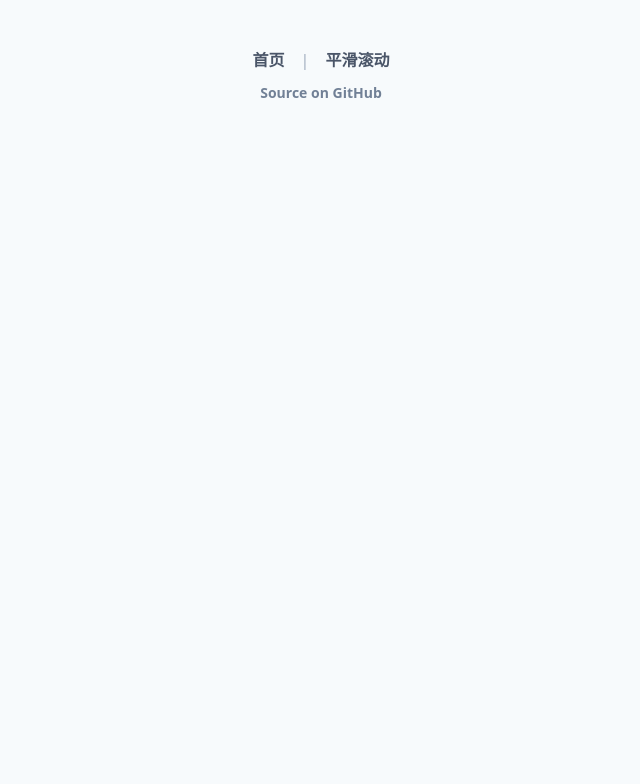
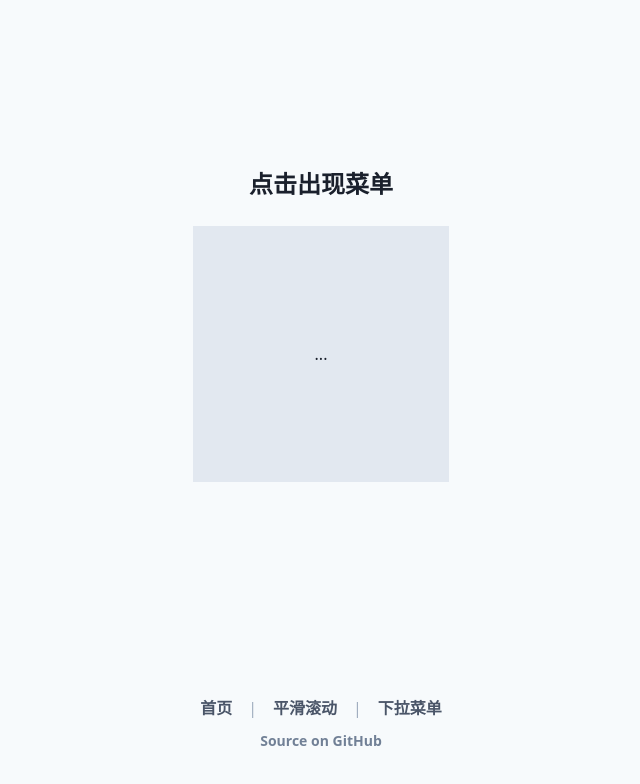
Before and after one commit to curder/practical-vue-component-src, a Vue app: page /context-menus in a window 1280 px wide. Shown: the top 784 px of the page, without its empty margins (319-959 px from the left). Built offline with nearby package versions, Linux system fonts and the light colour scheme.

Commit message:
点击菜单

```diff
--- a/src/App.vue
+++ b/src/App.vue
@@ -6,6 +6,8 @@
         <router-link class="font-semibold text-gray-700 hover:underline" to="/">首页</router-link>
         <span class="mx-4 text-gray-500">|</span>
         <router-link class="font-semibold text-gray-700 hover:underline" to="/smooth-scrolling">平滑滚动</router-link>
+        <span class="mx-4 text-gray-500">|</span>
+        <router-link class="font-semibold text-gray-700 hover:underline" to="/context-menus">下拉菜单</router-link>
       </div>
       <div class="mt-2">
         <a
--- /dev/null
+++ b/src/components/Dropdown.vue
@@ -0,0 +1,53 @@
+<template>
+  <div class="dropdown-list">
+    <div class="dropdown-trigger" aria-haspopup="true" :aria-expanded="open" @click="open = !open">
+      <slot name="trigger"></slot>
+    </div>
+
+    <transition name="pop-out-quick">
+      <ul
+        v-show="open"
+        class="dropdown-menu py-2 absolute bg-gray-900 rounded text-white text-xs shadow z-10"
+      >
+        <slot></slot>
+      </ul>
+    </transition>
+  </div>
+</template>
+<script>
+export default {
+  data() {
+    return {
+      open: false
+    };
+  },
+
+  watch: {
+    open(open) {
+      if (open) {
+        document.addEventListener("click", this.closeIfClickOutside);
+      }
+    }
+  },
+
+  methods: {
+    closeIfClickOutside(event) {
+      if (!event.target.closest(".dropdown-list")) {
+        this.open = false;
+      }
+    }
+  }
+};
+</script>
+<style>
+.pop-out-quick-enter-active,
+.pop-out-quick-leave-active {
+  transition: all 0.5s;
+}
+
+.pop-out-quick-enter,
+.pop-out-quick-leave-to {
+  opacity: 0;
+  transition: translateY(-7px);
+}
+</style>
--- a/src/router.js
+++ b/src/router.js
@@ -2,6 +2,7 @@ import Vue from "vue";
 import Router from "vue-router";
 import Home from "./views/Home.vue";
 import SmoothScrolling from "./views/SmoothScrolling.vue";
+import ContextMenus from "./views/ContextMenus.vue";
 
 Vue.use(Router);
 
@@ -18,6 +19,11 @@ export default new Router({
       path: "/smooth-scrolling",
       name: "smooth-scrolling",
       component: SmoothScrolling
+    },
+    {
+      path: "/context-menus",
+      name: "context-menus",
+      component: ContextMenus
     }
   ]
 });
--- /dev/null
+++ b/src/views/ContextMenus.vue
@@ -0,0 +1,29 @@
+<template>
+  <div class="flex items-center justify-center">
+    <div class="text-center">
+      <h2 class="text-2xl font-semibold mb-6">点击出现菜单</h2>
+      <div class="w-64 h-64 bg-gray-300 flex justify-center items-center">
+        <dropdown>
+          <template v-slot:trigger>
+            <button>...</button>
+          </template>
+          <li>
+            <a class="pl-2 pr-8 my-1 leading-loose hover:bg-gray-800" href="#">编辑</a>
+          </li>
+          <li>
+            <a class="pl-2 pr-8 my-1 leading-loose hover:bg-gray-800" href="#">删除</a>
+          </li>
+        </dropdown>
+      </div>
+    </div>
+  </div>
+</template>
+<script>
+import Dropdown from "../components/Dropdown.vue";
+
+export default {
+  components: {
+    Dropdown
+  }
+};
+</script>
```
